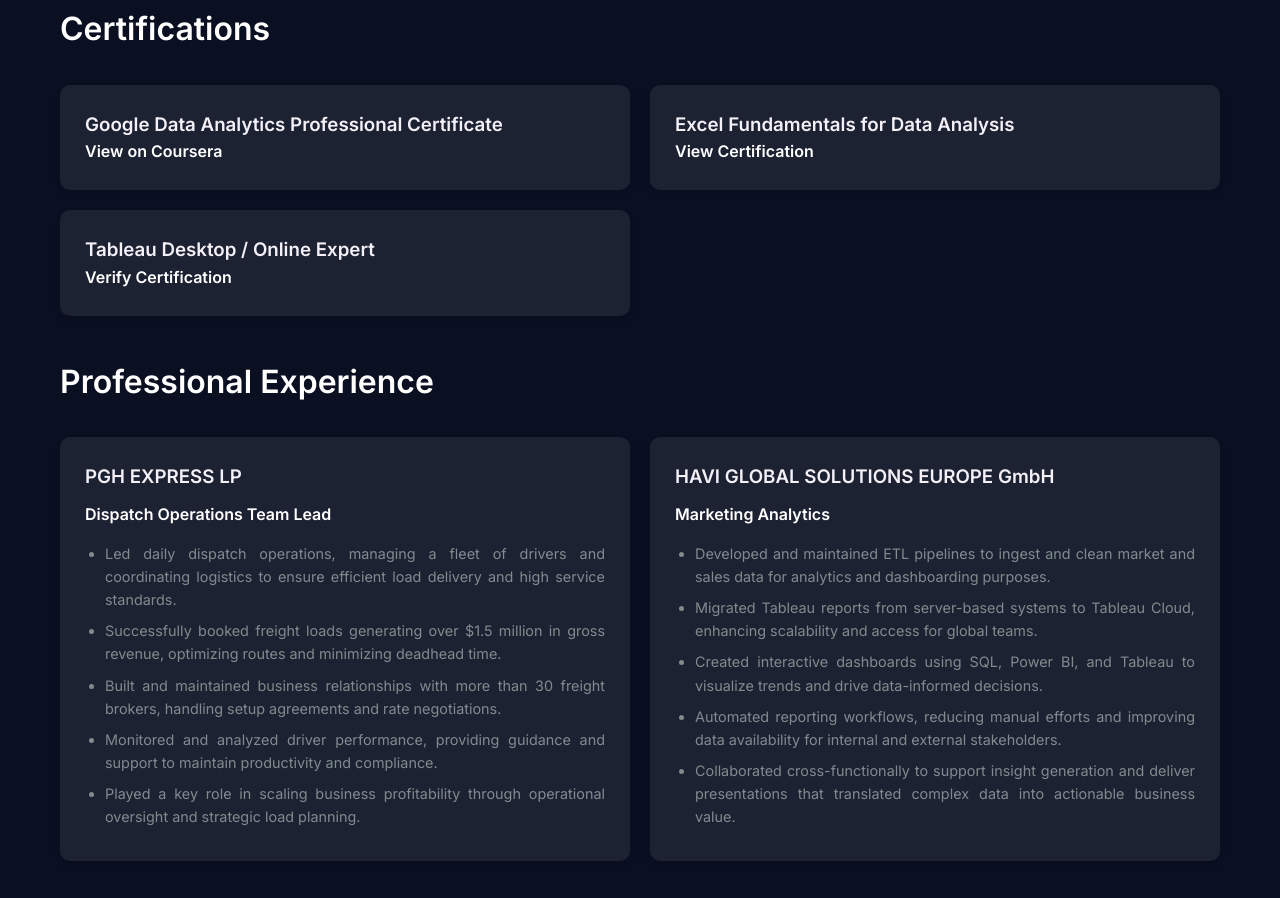
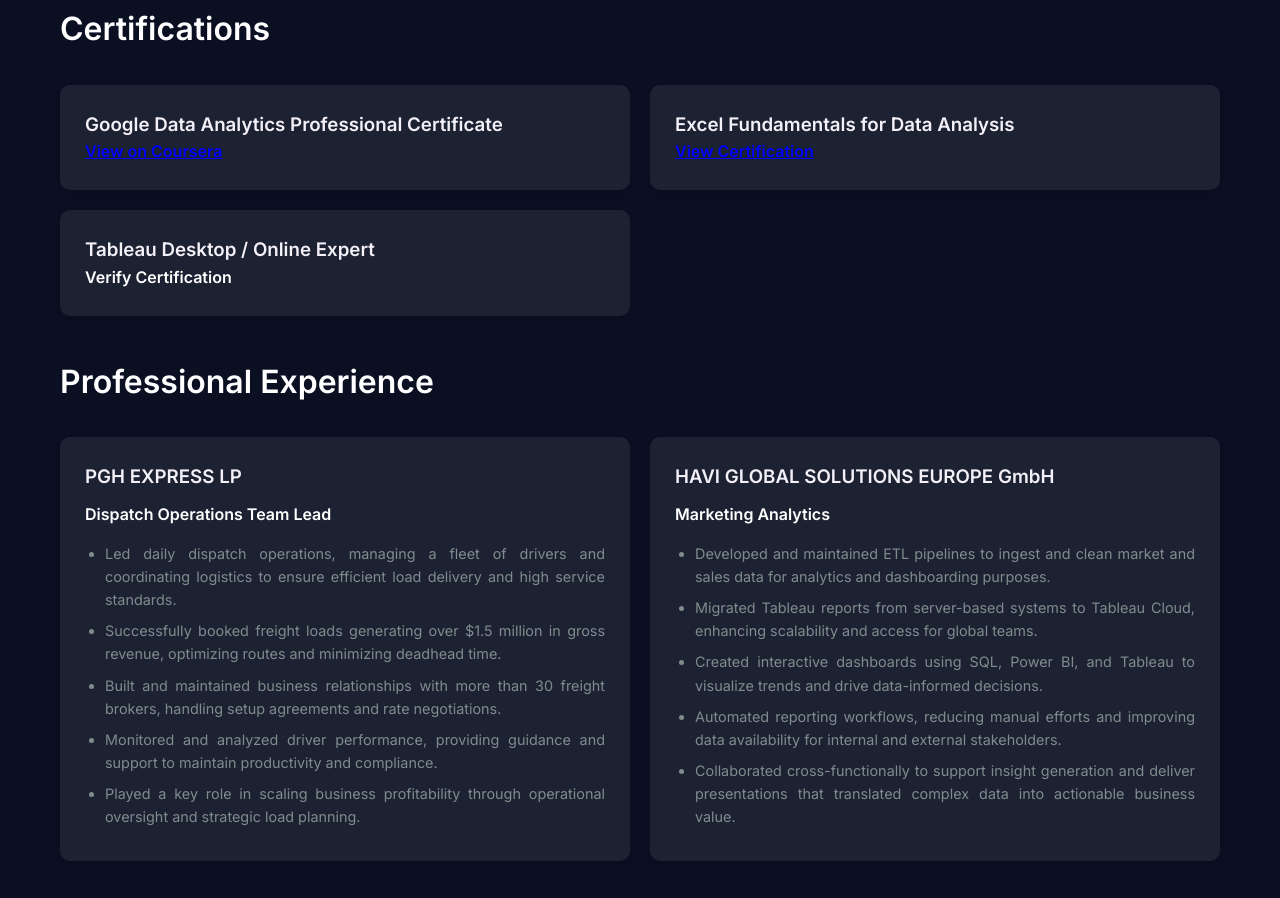
Before and after one commit to otabekaskarov/otabek_portfolio, a plain HTML site: page index.html in a window 1280 px wide. Shown: the part 1066-1964 px from the top of the page. Drawn offline with Linux system fonts and the light colour scheme.

Commit message:
Update index.html

```diff
--- a/index.html
+++ b/index.html
@@ -63,12 +63,12 @@
             <div class="grid-2">
                 <div class="card">
                     <h3>Google Data Analytics Professional Certificate</h3>
-                    <a href="https://www.coursera.org/account/accomplishments/professional-cert/F2CRXHUH5P56" target="_blank" class="cert-link">View on Coursera</a>
+                    <a href="https://www.coursera.org/account/accomplishments/professional-cert/F2CRXHUH5P56" target="_blank" class="cert-link" style="color: blue; text-decoration: underline;">View on Coursera</a>
                 </div>
                 <div class="card">
                     <h3>Excel Fundamentals for Data Analysis
                     </h3>
-                    <a href="https://www.coursera.org/account/accomplishments/records/QUKBFXUJERGB" target="_blank" class="cert-link">View Certification</a>
+                    <a href="https://www.coursera.org/account/accomplishments/records/QUKBFXUJERGB" target="_blank" class="cert-link" style="color: blue; text-decoration: underline;">View Certification</a>
                 </div>
                 <div class="card">
                     <h3>Tableau Desktop / Online Expert</h3>
```
